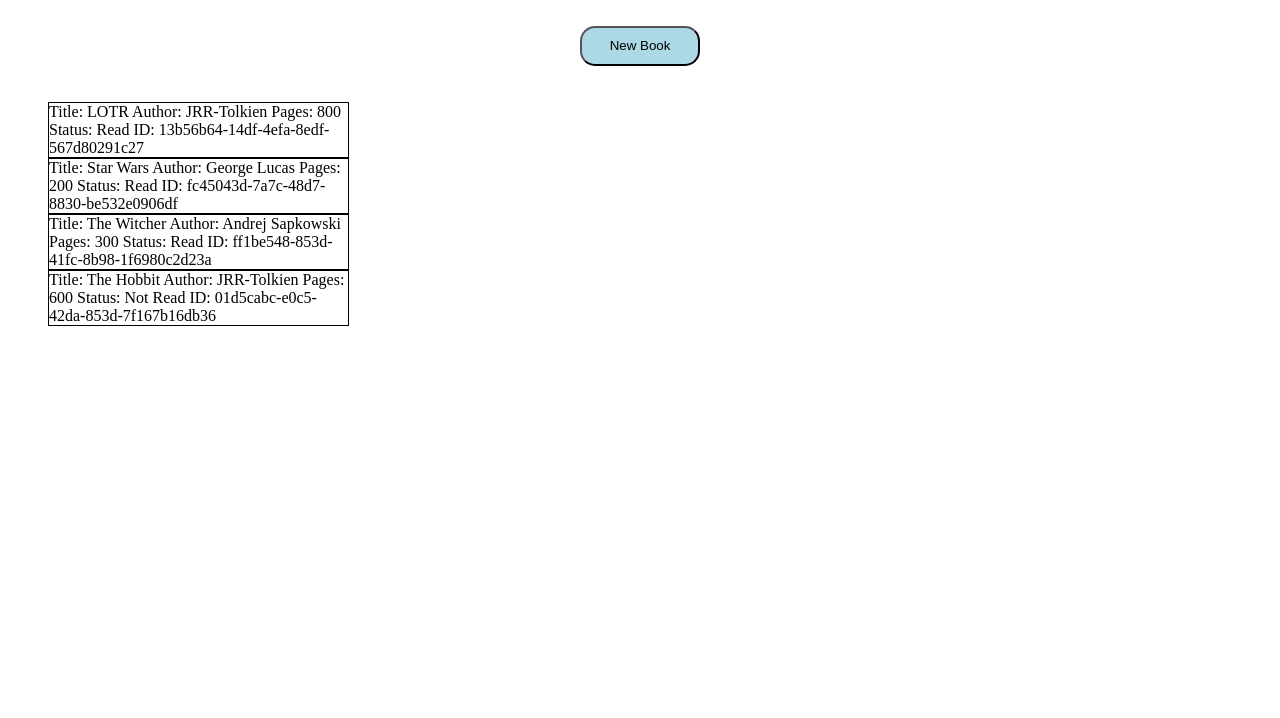
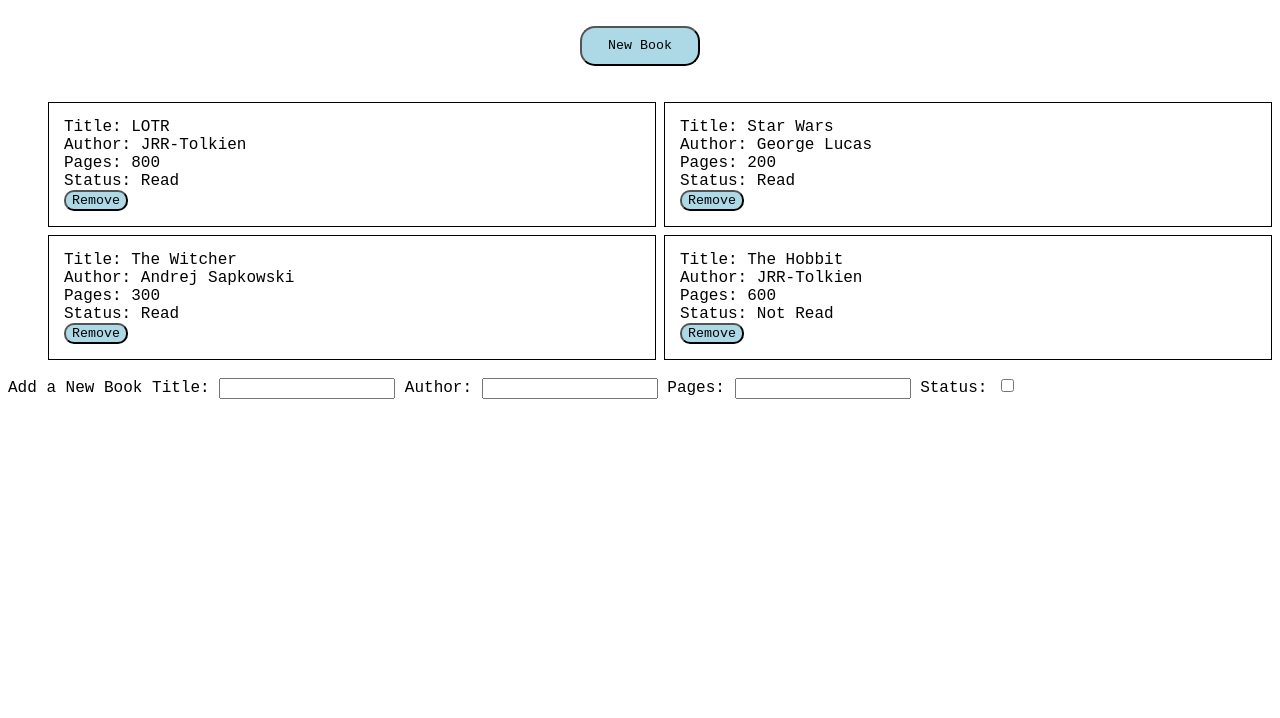
Before and after one commit to KyleZheng11/library, a plain HTML site: page index.html in a window 1280 px wide. Shown: the part 82-800 px from the top of the page. Drawn offline with Linux system fonts and the light colour scheme.

Commit message:
added remove button that works, working on adding book form

```diff
--- a/index.html
+++ b/index.html
@@ -16,6 +16,22 @@
         <ul id="book-list"></ul>
     </div>
 
+    <form action="post" id="book-form">Add a New Book
+        <label for="title">Title:</label>
+        <input type="text" id="title" name="title" required>
+
+        <label for="author">Author:</label>
+        <input type="text" id="author" name="author" requried>
+
+        <label for="pages">Pages:</label>
+        <input type="number" id="pages" name="pages" required>
+
+        <label for="readStatus">Status:</label>
+        <input type="checkbox" id="readStatus" name="readStatus" required>
+    </form>
+
+
+
     <script src="script.js"></script>
 </body>
 </html>
--- a/script.js
+++ b/script.js
@@ -16,15 +16,26 @@ function displayLibrary(library) {
     const bookList = document.getElementById("book-list");
     library.forEach(book => {
         const li = document.createElement("li");
-        li.textContent =
-            `Title: ${book.title}\n` +
-            `Author: ${book.author}\n` +
-            `Pages: ${book.pages}\n` +
-            `Status: ${book.read ? "Read" : "Not Read"}\n` +
-            `ID: ${book.id}`;
+        li.id = book.id;
+        li.innerHTML =
+            `Title: ${book.title}<br>` +
+            `Author: ${book.author}<br>` +
+            `Pages: ${book.pages}<br>` +
+            `Status: ${book.read ? "Read" : "Not Read"}`
+        const button = document.createElement("button");
+        button.textContent = "Remove";
+        button.addEventListener("click", () => removeBook(book.id));
+        li.appendChild(button);
         bookList.appendChild(li);
     });
 }
+
+function removeBook(bookId) {
+    const bookToRemove = document.getElementById(bookId);
+    const bookList = document.getElementById("book-list");
+    bookList.removeChild(bookToRemove);
+}
+
 
 
 addBookToLibrary(myLibrary, "LOTR", "JRR-Tolkien", 800, true);
--- a/style.css
+++ b/style.css
@@ -1,3 +1,7 @@
+* {
+    font-family: 'Courier New', Courier, monospace;
+}
+
 .title {
     display: grid;
     grid-template-columns: 1fr;
@@ -14,15 +18,22 @@
     height: 5vh;
 }
 
-.library {
+.library ul{
     display: grid;
-    grid-template-columns: repeat(3, 1fr);
+    grid-template-columns: repeat(2, 1fr);
     grid-template-rows: auto;
-    gap: 15vh;
-
+    gap: 1vh;
 }
 
 .library li {
     border: 1px solid black;
     list-style-type: none;
+    padding: 15px;
 }
+
+.library button {
+    background-color: lightblue;
+    border-radius: 10px;
+    display: flex;
+    justify-content: end;
+}
```
